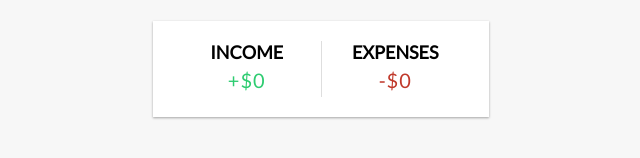
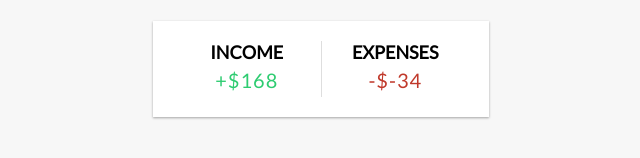
Before and after one commit to sheymantech/expenses-tracker, a Vue app: page / in a window 1280 px wide. Shown: the part 150-308 px from the top of the page, without its empty margins (319-959 px from the left). Built offline with nearby package versions, Linux system fonts and the light colour scheme.

Commit message:
initial commit

```diff
--- a/src/App.vue
+++ b/src/App.vue
@@ -31,14 +31,14 @@ const total = computed(() => {
 });
 const income = computed(() => {
   return transactions.value
-    .filter((transactions) => transactions > 0)
+    .filter((transactions) => transactions.amount > 0)
     .reduce((acc, transactions) => {
       return acc + transactions.amount;
     }, 0);
 });
 const expenses = computed(() => {
   return transactions.value
-    .filter((transactions) => transactions < 0)
+    .filter((transactions) => transactions.amount < 0)
     .reduce((acc, transactions) => {
       return acc + transactions.amount;
     }, 0);
```
